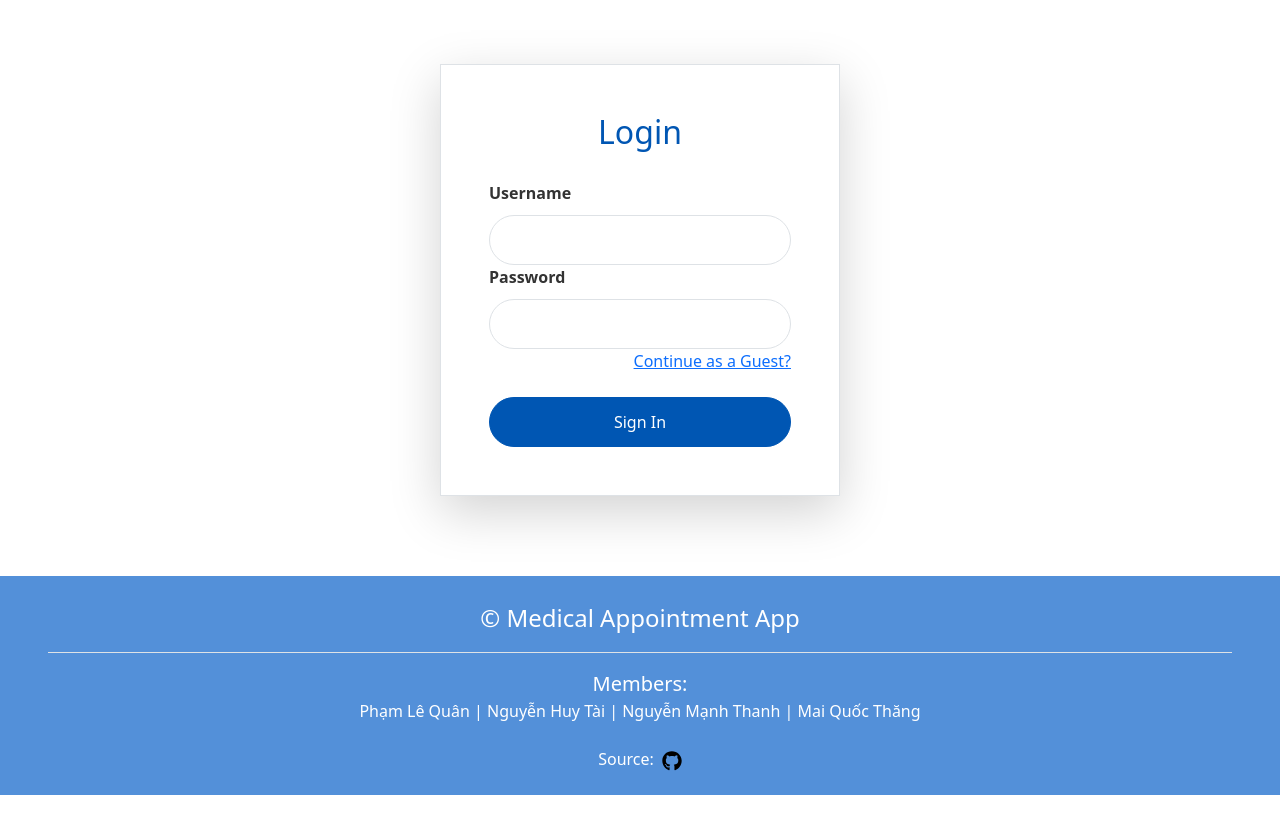
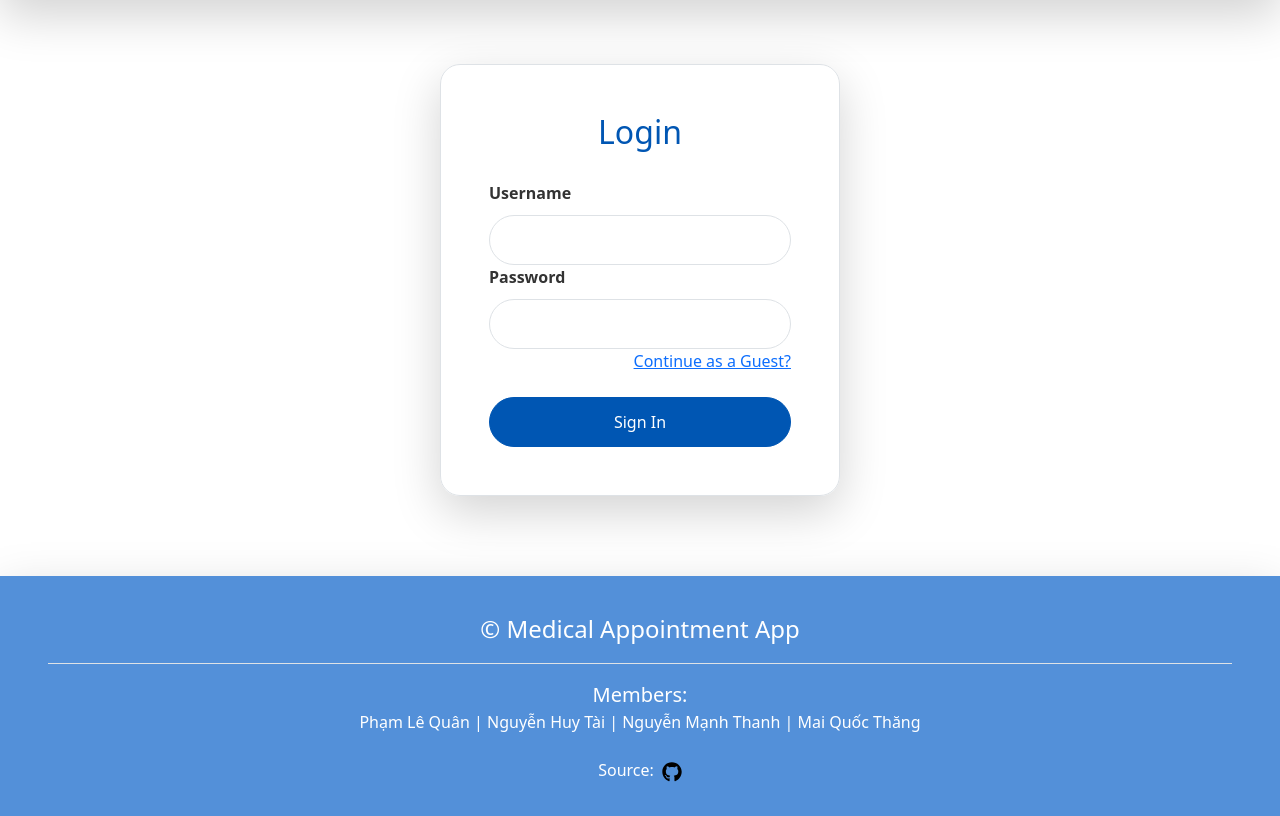
Before and after one commit to yukihim/web-programming-assignment, a PHP site: page /index.php?page=signin in a window 1280 px wide. Shown: the part 88-904 px from the top of the page. Before the commit the page ends 883 px from the top, so only its background shows below. Run offline with PHP 8.4, Linux system fonts and the light colour scheme.

Commit message:
fix signin, add shadow for header + footer

```diff
--- a/components/footer.php
+++ b/components/footer.php
@@ -1,4 +1,4 @@
-<footer class="d-flex justify-content-between align-items-center px-5 py-4" style="width:100%; background-color:#5390d9; color: white;">
+<footer class="d-flex justify-content-between align-items-center px-5 py-4 shadow-lg" style="width:100%; background-color:#5390d9; color: white; height: 15em">
     <div class="d-flex flex-column align-items-center w-100">
         <div class="d-flex flex-column align-items-center w-100">
             <p class="text-center w-100 border-bottom pb-3 m-0 fs-4 font-weight-bold">&copy; Medical Appointment App</p>
--- a/components/header.php
+++ b/components/header.php
@@ -14,7 +14,7 @@
     }
 ?>
 
-<header class="d-flex justify-content-between align-items-center overflow-hidden" style="background-color: #5390d9; color: white; top: 0; width: 100%; height: 5.5em;">
+<header class="d-flex justify-content-between align-items-center overflow-hidden shadow-lg" style="background-color: #5390d9; color: white; top: 0; width: 100%; height: 5.5em;">
     <div class="d-flex p-3" style="width: fit-content;">
         <h2 class="m-0">Medical Appointment App</h2>
     </div>
--- a/signin.php
+++ b/signin.php
@@ -7,8 +7,8 @@
     $message = isset($_GET['message']) ? $_GET['message'] : null;
 ?>
 
-<form action="components/login_processing.php" method="POST" class="d-flex justify-content-center pt-5">
-    <div class="w-25 p-5 border shadow-lg" style="border-radius: 20; min-width: 400px;">
+<form action="components/login_processing.php" method="POST" style="min-height:calc(100vh - 20.5em)" class="d-flex justify-content-center pt-5">
+    <div class="w-25 p-5 border shadow-lg" style="border-radius: 20px; min-width: 400px; height: fit-content;">
         <h2>Login</h2>
         <?php if ($message): ?>
             <div class="alert alert-danger" role="alert">
```
